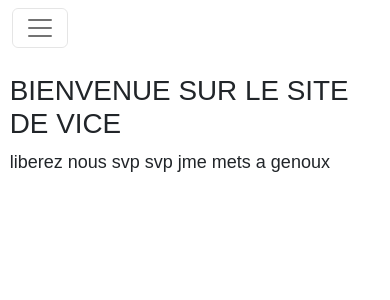
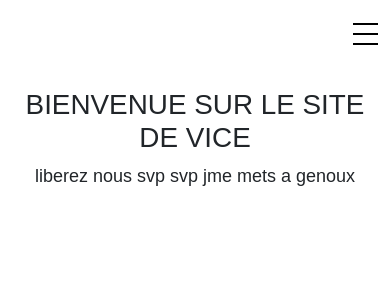
Before and after one commit to lokinosuke/sae301, a Symfony app: template templates/accueil/index.html.twig in a window 390 px wide. Shown: the top 300 px of the page. Run offline with Twig, Linux system fonts and the light colour scheme; the template is opened without the code that fills it, so the values that code supplies are empty; some libraries are stand-ins or nearby versions.

Commit message:
navbar test

```diff
--- a/templates/menu.html.twig
+++ b/templates/menu.html.twig
@@ -1,41 +1,170 @@
 <style>
-    .nav-link {
-        font-weight: bold;
+    * {
+        box-sizing: border-box;
+        font-family: Arial, Helvetica, sans-serif;
+        text-align: center;
     }
-    .navcenter {
+
+    nav {
+        width: 100%;
+        position: relative;
         display: flex;
+        justify-content: center;
+        align-items: center;
     }
-    .buttonnav a{
-        color: white;
+
+
+    .nav-header {
+        display: inline;
     }
-    .buttonnav {
-        background-color: black;
-        color: white;
-        border-radius: 25px;
-    }
-    .navlinkblack {
-        color: black;
-    }
-    .navlogo {
-        color: black;
+
+    .nav-title {
+        display: inline-block;
+        font-size: 22px;
+        color: #6b705c;
+        padding: 10px 10px 10px 10px;
         font-weight: bolder;
     }
 
+    .nav-btn {
+        display: none;
+    }
+
+    .nav-links {
+        display: flex;
+        flex-direction: row;
+        font-size: 18px;
+        align-items: center;
+        width: 100%;
+        justify-content: space-between;
+    }
+    .nav-links a .active {
+        color: #6B705C;
+    }
+    .linkcolor {
+        color: #000000;
+    }
+    .nav-links a {
+        display: inline-block;
+        text-decoration: none;
+    }
+
+    .nav-links a:hover {
+        color: #6B705C;
+    }
+    #nav-check {
+        display: none;
+    }
+    img {
+        width: 100%;
+    }
+
+    @media (max-width:690px) {
+        .nav-links a {
+            margin-top: 10px;
+        }
+
+        nav {
+            height: 70px;
+            width: 100%;
+            position: relative;
+            display: flex;
+            justify-content: space-between;
+            align-items: center;
+        }
+        .nav-btn {
+            right: 0px;
+            top: 0px;
+            display: flex;
+            align-items: center;
+        }
+        label {
+            display: flex;
+        }
+        .nav-btn label {
+            display: inline-block;
+            width: 50px;
+            height: 50px;
+            padding: 13px;
+        }
+        .nav-btn label:hover,.nav  #nav-check:checked ~ .nav-btn > label {
+            color: #6B705C;
+        }
+        .nav-btn label span {
+            display: block;
+            width: 25px;
+            height: 10px;
+            border-top: 2px solid rgb(0, 0, 0);
+        }
+        .nav-links {
+            position: absolute;
+            display: block;
+            width: 100%;
+            height: 0px;
+            transition: all 0.3s ease;
+            overflow-y: hidden;
+            top: 70px;
+            left: 0px;
+        }
+        .nav-links a {
+            display: block;
+            width: 100%;
+            color: black;
+        }
+        #nav-check:not(:checked) ~ .nav-links {
+            height: 0px;
+        }
+        #nav-check:checked ~ .nav-links {
+            height: calc(100vh - 50px);
+            overflow-y: auto;
+        }
+        img {
+            width: 100%;
+        }
+
+        .hidden-mobile {
+            display: none;
+        }
+    }
+    @media (min-width:690px) {
+        .navcenter a {
+            margin: 0px 20px 0px 20px;
+        }
+        .hidden-mobile1 {
+            display: none;
+        }
+        .buttonnav {
+            color: white;
+            background-color: black;
+            border-radius: 25px;
+            padding: 12px 20px 10px 20px;
+        }
+    }
+
+
+
 </style>
-<nav class="navbar navbar-expand-lg">
-    <div class="container-fluid">
+<header>
+    <nav>
+        <input type="checkbox" id="nav-check">
+        <div class="nav-header">
 
-        <button class="navbar-toggler" type="button" data-bs-toggle="collapse" data-bs-target="#navbarNavAltMarkup" aria-controls="navbarNavAltMarkup" aria-expanded="false" aria-label="Toggle navigation">
-            <span class="navbar-toggler-icon"></span>
-        </button>
-        <div class="collapse navbar-collapse" id="navbarNavAltMarkup">
-            <div class="navbar-nav navbar">
-                <a class="nav-link navlogo" href="{{ path('app_accueil') }}">OUHPUNAISE</a>
-                <a class="nav-link navlinkblack" href="{{ path('app_accueil') }}">Agenda</a>
-                <a class="nav-link navlinkblack" href="{{ path('app_accueil') }}">Billeterie</a>
-                <a class="nav-link buttonnav" href="{{ path('app_login') }}">LOGIN</a>
-                <a class="nav-link buttonnav" href="{{ path('app_accueil') }}">MON PANIER</a>
+        </div>
+        <div class="nav-btn">
+            <label for="nav-check">
+                <span></span>
+                <span></span>
+                <span></span>
+            </label>
+        </div>
+        <div class="nav-links">
+            <a class="navlogo nav-title linkcolor" href="{{ path('app_accueil') }}">OUHPUNAISE</a>
+            <div class="navcenter">
+                <a class="navlinkblack linkcolor" href="{{ path('app_accueil') }}">Agenda</a>
+                <a class="navlinkblack linkcolor" href="{{ path('app_accueil') }}">Billeterie</a>
+                <a class="buttonnav" href="{{ path('app_login') }}">LOGIN</a>
             </div>
+            <a class="buttonnav" href="{{ path('app_accueil') }}">MON PANIER</a>
         </div>
-    </div>
-</nav>
+    </nav>
+    </header>
```
